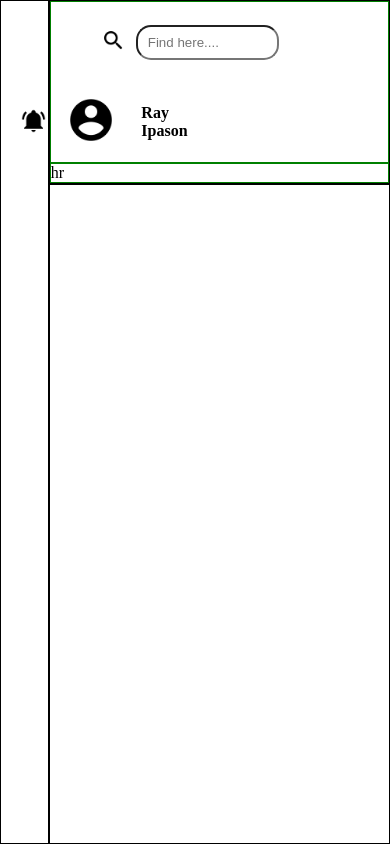
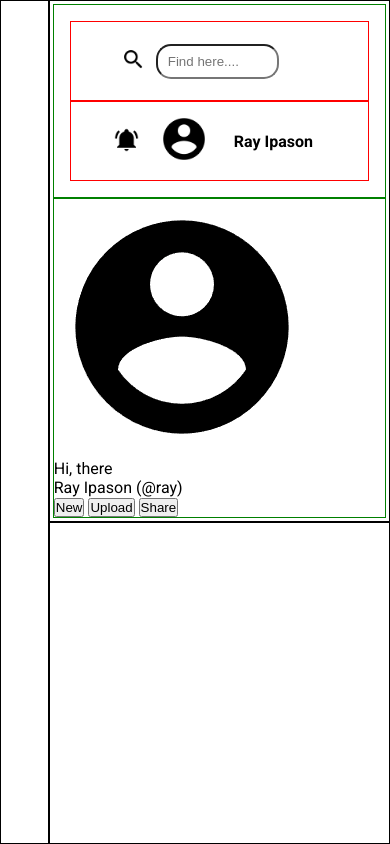
Before and after one commit to Roland-Front-Back/admin-dashboard, a plain HTML site: page index.html in a window 390 px wide. Drawn offline with Linux system fonts and the light colour scheme.

Commit message:
Fix upper-header responsiveness and adding lower-header content

```diff
--- a/index.html
+++ b/index.html
@@ -4,13 +4,23 @@
     <meta charset="UTF-8" />
     <meta name="viewport" content="width=device-width, initial-scale=1.0" />
     <title>Admin Dashboard</title>
+
+    <!-- Google fonts -->
+    <link rel="preconnect" href="https://fonts.googleapis.com" />
+    <link rel="preconnect" href="https://fonts.gstatic.com" crossorigin />
+    <link
+      href="https://fonts.googleapis.com/css2?family=Roboto:ital,wght@0,100..900;1,100..900&display=swap"
+      rel="stylesheet"
+    />
+
+    <!-- CSS Link -->
     <link rel="stylesheet" href="styles.css" />
   </head>
   <body>
     <div class="main-container">
       <div class="header">
         <div class="upper-header">
-          <div class="search-bar">
+          <div class="upper-header-search-bar">
             <button class="search-btn">
               <img
                 src="icons/magnify.png"
@@ -25,7 +35,7 @@
               placeholder="Find here...."
             />
           </div>
-          <div class="notif-bar">
+          <div class="upper-header-notif-bar">
             <button class="notif-btn">
               <img
                 src="icons/bell-ring.png"
@@ -45,7 +55,26 @@
             </div>
           </div>
         </div>
-        <div class="lower-header">hr</div>
+        <div class="lower-header">
+          <div class="lower-header-greetings">
+            <div>
+              <img
+                src="icons/account-circle.png"
+                alt="user icon"
+                class="user-lower-icon"
+              />
+            </div>
+            <div>
+              <p>Hi, there</p>
+              <p>Ray Ipason (@ray)</p>
+            </div>
+          </div>
+          <div class="lower-header-buttons">
+            <button class="new-btn">New</button>
+            <button class="upload-btn">Upload</button>
+            <button class="share-btn">Share</button>
+          </div>
+        </div>
       </div>
       <div class="sidebar"></div>
       <div class="main-content">
--- a/styles.css
+++ b/styles.css
@@ -8,6 +8,10 @@
   /* Colors */
 
   /* Fonts */
+}
+
+body {
+  font-family: "Roboto", sans-serif;
 }
 
 .main-container {
@@ -21,24 +25,26 @@
   grid-column: 2 / 3;
   grid-row: 1 / 2;
   border: 1px solid black;
+  padding: 3px;
 }
 
 .upper-header {
   border: 1px solid green;
   display: grid;
-  grid-template-columns: repeat(auto-fit, minmax(100px, 1fr));
+  grid-template-columns: repeat(auto-fit, minmax(250px, 1fr));
   justify-content: center;
   align-items: center;
+  padding: 16px;
 }
 
-.search-bar {
+.upper-header-search-bar {
   display: flex;
   justify-content: left;
   align-items: center;
   gap: 10px;
   height: 80px;
   padding-left: 50px;
-  grid-column: 1/4;
+  border: 1px solid red;
 }
 
 .search {
@@ -48,13 +54,14 @@
   padding: 10px;
 }
 
-.notif-bar {
+.upper-header-notif-bar {
   display: flex;
-  justify-content: center;
+  justify-content: right;
   align-items: center;
   gap: 20px;
   height: 80px;
-  padding: 10px;
+  padding-right: 50px;
+  border: 1px solid red;
 }
 
 .search-btn,
```
